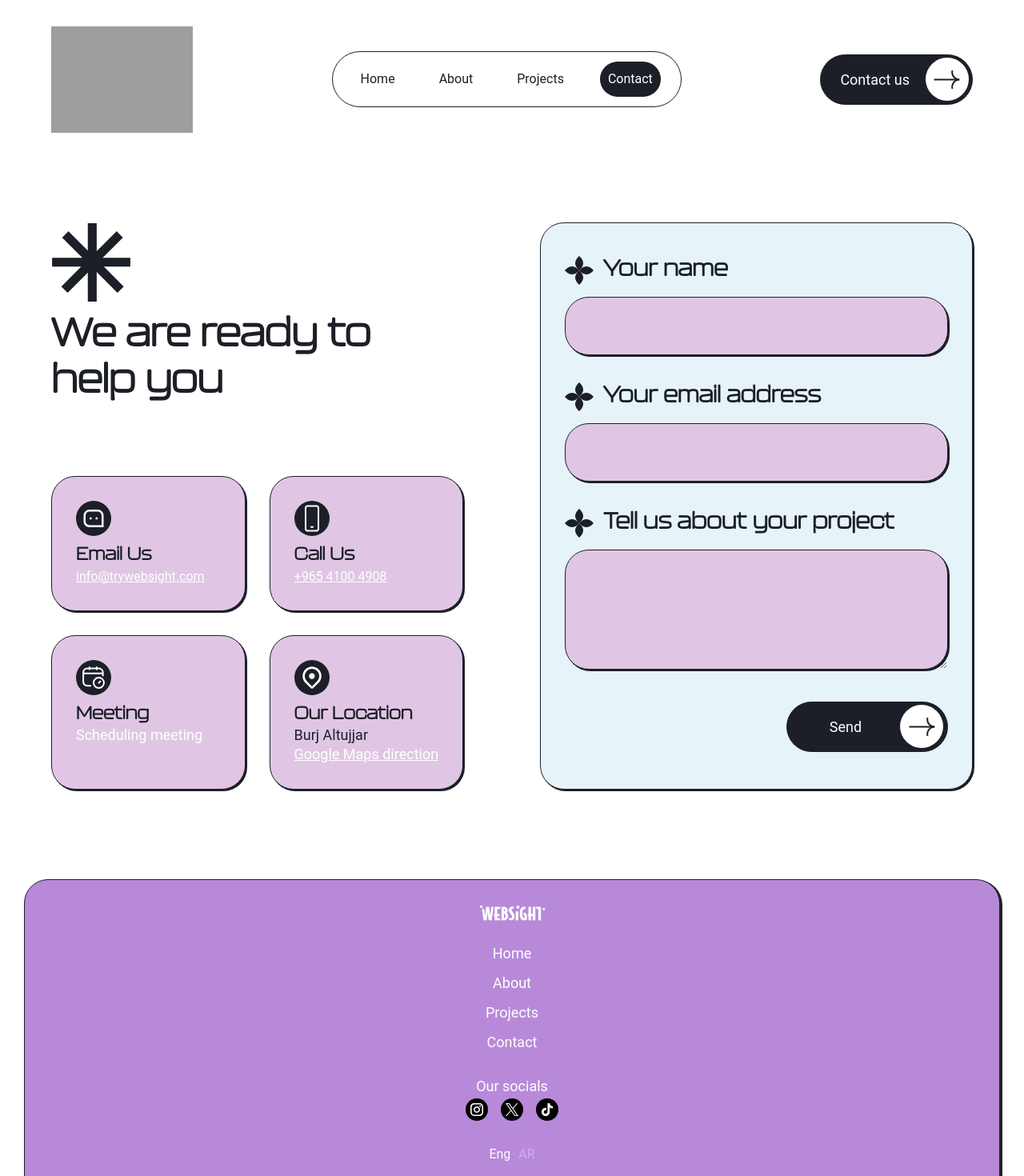
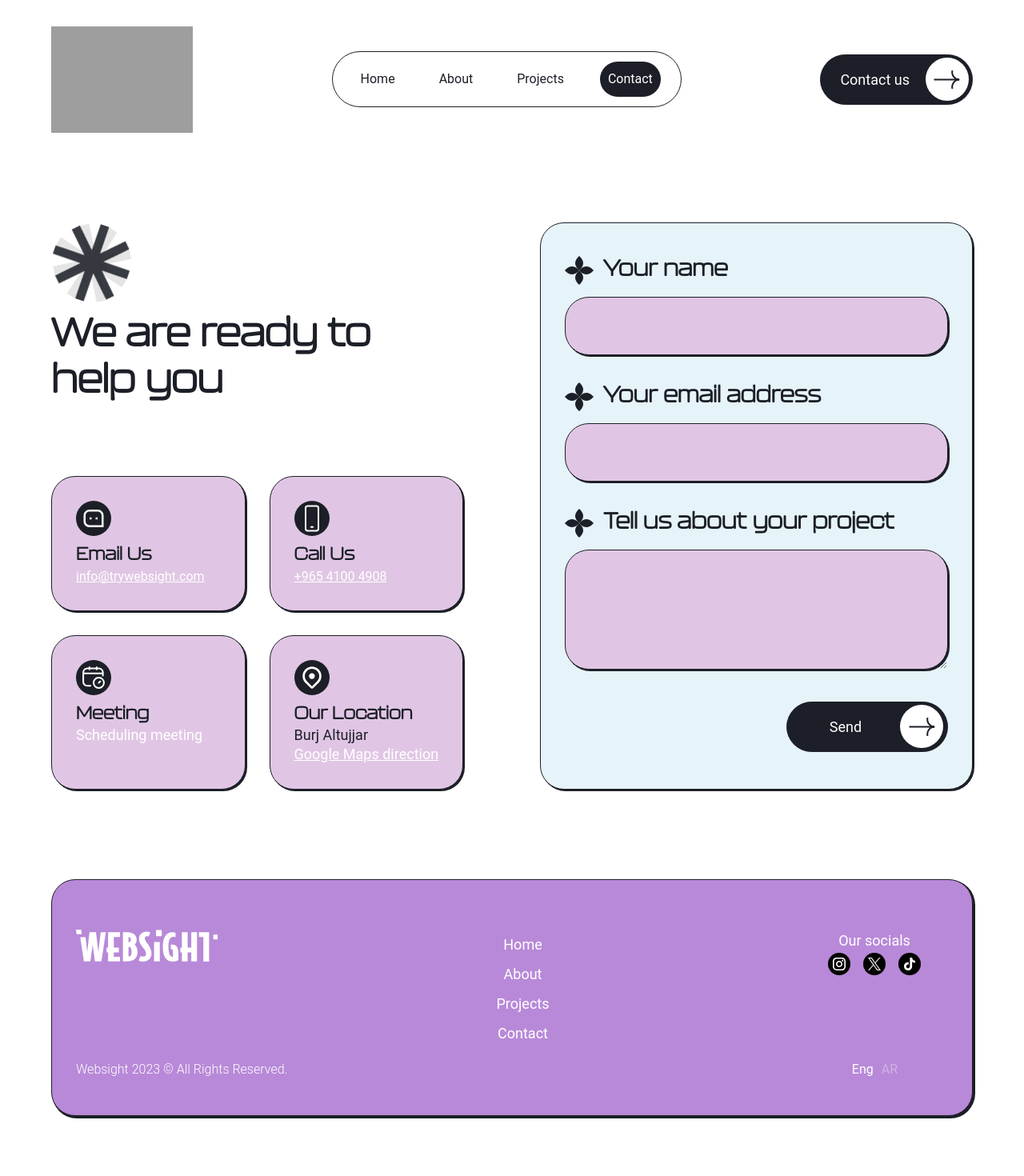
Before and after one commit to taher1911/websight, a Next.js app: page /contact in a window 1280 px wide. Shown: the top 1470 px of the page at 80% size. After the commit the page ends 1415 px from the top, so only its background shows below. Built offline with nearby package versions, Linux system fonts and the light colour scheme; grey boxes are pictures that could not be loaded.

Commit message:
Add files via upload

```diff
--- a/components/footer/Footer.jsx
+++ b/components/footer/Footer.jsx
@@ -5,11 +5,11 @@ import Link from "next/link";
 export default function Footer() {
   return (
     <footer
-      className={`flex flex-col justify-between items-center my-[33px] mx-[30px] pt-[2rem] ${classes.footer}`}
+      className={`flex flex-col justify-between items-center my-[33px] mx-[30px] pt-[2rem] ${classes.footer} lg:p-[30px] lg:pr-[4rem] `}
     >
-      <div className="flex flex-col justify-between items-center">
+      <div className="flex flex-col justify-between items-center lg:w-full lg:flex-row lg:items-start lg:pt-[2rem]">
         <a href="/">
-          <img src="/footerLogo.svg" alt="logo" />
+          <img src="/footerLogo.svg" alt="logo" className="lg:w-[177px]" />
         </a>
         <ul className={classes.links}>
           <li>
@@ -31,7 +31,7 @@ export default function Footer() {
       </div>
       <div className={classes.copy}>
         <Languages />
-        <p className="text-[12px] font-[300] my-[15px]">
+        <p className="text-[12px] font-[300] my-[15px] lg:text-[16px]">
           Websight 2023 © All Rights Reserved.
         </p>
       </div>
--- a/components/footer/Footer.module.scss
+++ b/components/footer/Footer.module.scss
@@ -8,6 +8,12 @@
   margin: 20px 30px;
   font-family: "Roboto", sans-serif;
   color: #fff;
+  @media screen and (min-width: 1024px) {
+    min-height: 170px;
+    width: 90%;
+    max-width: 1250px;
+    margin: 20px auto;
+  }
   .links {
     margin: 1.4rem auto;
     font-size: 18px;
@@ -17,6 +23,9 @@
     flex-direction: column;
     justify-content: center;
     align-items: center;
+    @media screen and (min-width: 1024px) {
+      margin: 0rem auto;
+    }
     li {
       margin: 5px 0;
     }
@@ -36,5 +45,11 @@
     flex-direction: column;
     justify-content: center;
     align-items: center;
+    @media screen and (min-width: 1024px) {
+      flex-direction: row-reverse;
+      width: 100%;
+      justify-content: space-between;
+      align-items: center;
+    }
   }
 }
--- a/components/pages/home/Landing/Landing.jsx
+++ b/components/pages/home/Landing/Landing.jsx
@@ -7,20 +7,7 @@ export default function Landing() {
     <section className={classes.landing}>
       <div className={classes.box1}>
         <div className="lg:hidden">
-          <svg
-            xmlns="http://www.w3.org/2000/svg"
-            width="45 "
-            height="44"
-            viewBox="0 0 45 44"
-            fill="none"
-          >
-            <path
-              fillRule="evenodd"
-              clipRule="evenodd"
-              d="M0.5 19.4146H17.5637L6.15576 8.00669L9.6913 4.47116L20.5933 15.3732V0H25.5933V15.6908L36.8129 4.47116L40.3485 8.0067L28.9405 19.4146H44.5V24.4146H29.6348L40.804 35.5839L37.2685 39.1194L25.5933 27.4443V44H20.5933V27.7618L9.23576 39.1194L5.70023 35.5839L16.8695 24.4146H0.5V19.4146Z"
-              fill="#1C1F27"
-            />
-          </svg>
+          <MainSVG />
         </div>
         <h2 className={classes["welcome"]}>
           Welcome to Websight - Where Imagination Meets Innovation
--- a/components/pages/home/projects/Projects.jsx
+++ b/components/pages/home/projects/Projects.jsx
@@ -115,9 +115,9 @@ export default function Projects() {
           loop={true}
         >
           {projects.map((p) => (
-            <SwiperSlide key={p}>
+            <SwiperSlide key={p.id}>
               <div
-                key={p.id}
+                // key={p.id}
                 className={`${classes.sliderElement}`}
                 style={{ boxShadow: "none" }}
               >
@@ -130,22 +130,10 @@ export default function Projects() {
                   </div>
                   <Link href={p.href} className={classes.link}>
                     <span className={classes.arrow}>
-                      <Image
-                        src="/Mask group.svg"
-                        alt="arrow"
-                        width={20}
-                        height={18}
-                        priority
-                      />
+                      <img src="/Mask group.svg" alt="arrow" />
                     </span>
                     <span className={classes.hidden}>
-                      <Image
-                        src="/Mask white.svg"
-                        alt="arrow"
-                        width={20}
-                        height={18}
-                        priority
-                      />
+                      <img src="/Mask white.svg" alt="arrow" />
                     </span>
                   </Link>
                 </div>
@@ -166,12 +154,12 @@ export default function Projects() {
         </Swiper>
 
         <div className="flex justify-center items-end gap-4 my-4 mt-8 lg:hidden">
-          <span className="hover:scale-110 transition-all duration-300 prev2">
+          <span className="hover:scale-110 transition-all duration-300 prev2 cursor-pointer">
             {" "}
             <img src="./leftar.svg" alt="left" />
           </span>
 
-          <span className="hover:scale-110 transition-all duration-300 next2">
+          <span className="hover:scale-110 transition-all duration-300 next2 cursor-pointer">
             <img src="./rightar.svg" alt="right" />
           </span>
         </div>
--- /dev/null
+++ b/components/shared/icons/LeftArrow.jsx
@@ -0,0 +1,41 @@
+export default function LeftArrow() {
+  return (
+    <svg
+      width="65"
+      height="23"
+      viewBox="0 0 65 23"
+      fill="none"
+      xmlns="http://www.w3.org/2000/svg"
+    >
+      <mask
+        id="mask0_460_8438"
+        style="mask-type:alpha"
+        maskUnits="userSpaceOnUse"
+        x="0"
+        y="-1"
+        width="65"
+        height="25"
+      >
+        <path
+          d="M5.00976e-07 11.461C1.39785 11.461 2.7772 11.1409 4.03259 10.5252C5.28799 9.9095 6.38619 9.01448 7.24324 7.90857C8.1003 6.80265 8.69351 5.51513 8.97753 4.14442C9.26156 2.77372 9.22887 1.35612 8.88198 -3.88244e-07"
+          stroke="#1C1F27"
+          stroke-width="2"
+        />
+        <path
+          d="M5.00976e-07 11.4609C1.39785 11.4609 2.7772 11.781 4.03259 12.3967C5.28799 13.0124 6.38619 13.9074 7.24324 15.0133C8.1003 16.1192 8.69351 17.4067 8.97753 18.7775C9.26156 20.1482 9.22887 21.5658 8.88198 22.9219"
+          stroke="#1C1F27"
+          stroke-width="2"
+        />
+        <path d="M1.09082 11.4609H64.0908" stroke="#1C1F27" stroke-width="2" />
+      </mask>
+      <g mask="url(#mask0_460_8438)">
+        <rect
+          width="62"
+          height="23"
+          transform="matrix(-1 0 0 1 62.0908 0)"
+          fill="#1C1F27"
+        />
+      </g>
+    </svg>
+  );
+}
--- a/components/shared/icons/MainSvg.jsx
+++ b/components/shared/icons/MainSvg.jsx
@@ -1,5 +1,7 @@
+import classes from "./Styles.module.scss";
 export default function MainSVG() {
   return (
+    <div className={classes.mainSvg}>
       <svg
         xmlns="http://www.w3.org/2000/svg"
         width="45"
@@ -15,5 +17,21 @@ export default function MainSVG() {
           fill="#1C1F27"
         />
       </svg>
+      <svg
+        xmlns="http://www.w3.org/2000/svg"
+        width="45"
+        height="44"
+        viewBox="0 0 45 44"
+        fill="none"
+        className="lg:w-[100px] lg:h-[100px]"
+      >
+        <path
+          fillRule="evenodd"
+          clipRule="evenodd"
+          d="M0.5 19.4146H17.5637L6.15576 8.00669L9.6913 4.47116L20.5933 15.3732V0H25.5933V15.6908L36.8129 4.47116L40.3485 8.0067L28.9405 19.4146H44.5V24.4146H29.6348L40.804 35.5839L37.2685 39.1194L25.5933 27.4443V44H20.5933V27.7618L9.23576 39.1194L5.70023 35.5839L16.8695 24.4146H0.5V19.4146Z"
+          fill="#1C1F27"
+        />
+      </svg>
+    </div>
   );
 }
--- /dev/null
+++ b/components/shared/icons/RightArrow.jsx
@@ -0,0 +1,34 @@
+export const RightArrow = (
+  <svg
+    width="65"
+    height="23"
+    viewBox="0 0 65 23"
+    fill="none"
+    xmlns="http://www.w3.org/2000/svg"
+  >
+    <mask
+      id="mask0_460_8432"
+      style="mask-type:alpha"
+      maskUnits="userSpaceOnUse"
+      x="0"
+      y="-1"
+      width="65"
+      height="25"
+    >
+      <path
+        d="M64.0908 11.461C62.693 11.461 61.3136 11.1409 60.0582 10.5252C58.8028 9.9095 57.7046 9.01448 56.8476 7.90857C55.9905 6.80265 55.3973 5.51513 55.1133 4.14442C54.8293 2.77372 54.8619 1.35612 55.2088 -3.88244e-07"
+        stroke="#1C1F27"
+        stroke-width="2"
+      />
+      <path
+        d="M64.0908 11.4609C62.693 11.4609 61.3136 11.781 60.0582 12.3967C58.8028 13.0124 57.7046 13.9074 56.8476 15.0133C55.9905 16.1192 55.3973 17.4067 55.1133 18.7775C54.8293 20.1482 54.8619 21.5658 55.2088 22.9219"
+        stroke="#1C1F27"
+        stroke-width="2"
+      />
+      <path d="M63 11.4609H0" stroke="#1C1F27" stroke-width="2" />
+    </mask>
+    <g mask="url(#mask0_460_8432)">
+      <rect x="2" width="62" height="23" fill="#1C1F27" />
+    </g>
+  </svg>
+);
--- /dev/null
+++ b/components/shared/icons/Styles.module.scss
@@ -0,0 +1,63 @@
+.mainSvg {
+  position: relative;
+  animation: mainSvgAnimation 5s ease-in-out infinite;
+  width: 100px;
+  height: 100px;
+  @media screen and (max-width: 1024px) {
+    width: 50px;
+    height: 40px;
+  }
+  svg {
+    position: absolute;
+    top: 50%;
+    left: 50%;
+    transform: translate(-50%, -50%);
+    &:nth-of-type(1) {
+      transform: translate(-50%, -50%) rotate(14deg);
+      animation: mainSvgel1 5s ease-in-out infinite;
+      opacity: 0.6;
+    }
+    &:nth-of-type(2) {
+      animation: mainSvgel2 5s ease-in-out infinite;
+    }
+  }
+}
+
+@keyframes mainSvgAnimation {
+  0% {
+    transform: rotate(0);
+  }
+
+  50% {
+    transform: rotate(160deg);
+  }
+  100% {
+    transform: rotate(0);
+  }
+}
+
+@keyframes mainSvgel1 {
+  0% {
+    opacity: 0;
+  }
+
+  50% {
+    opacity: 1;
+  }
+  100% {
+    opacity: 0;
+  }
+}
+
+@keyframes mainSvgel2 {
+  0% {
+    opacity: 1;
+  }
+
+  50% {
+    opacity: 0;
+  }
+  100% {
+    opacity: 1;
+  }
+}
--- a/components/shared/languages/Style.module.scss
+++ b/components/shared/languages/Style.module.scss
@@ -1,5 +1,9 @@
 .lang {
   margin-top: 30px;
+  @media screen and (min-width: 1024px) {
+    margin-top: 0;
+    margin-right: 1.5rem;
+  }
   button {
     margin: 0 5px;
     font-family: "Roboto", sans-serif;
```
Lines whose indentation alone changed are shown as unchanged.
